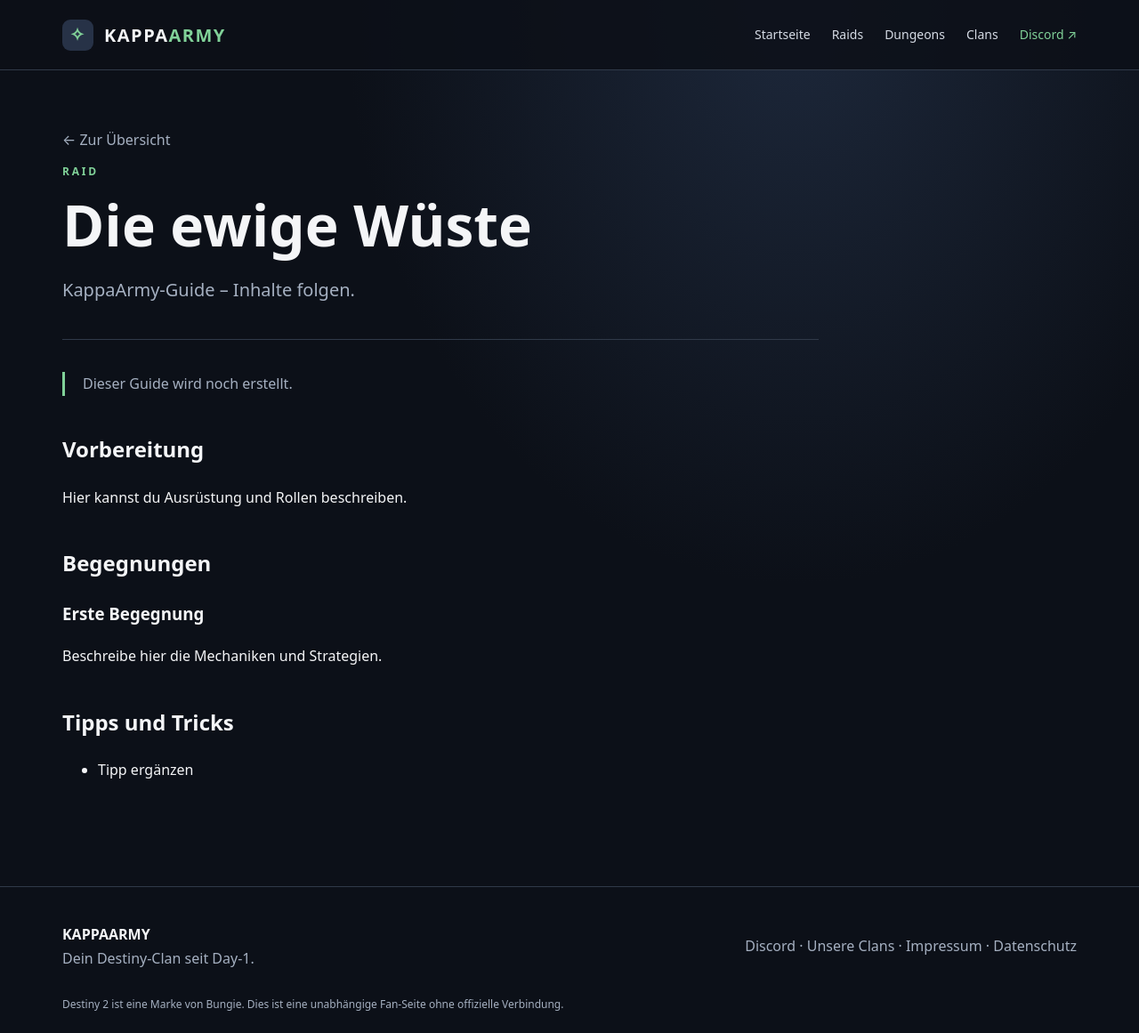
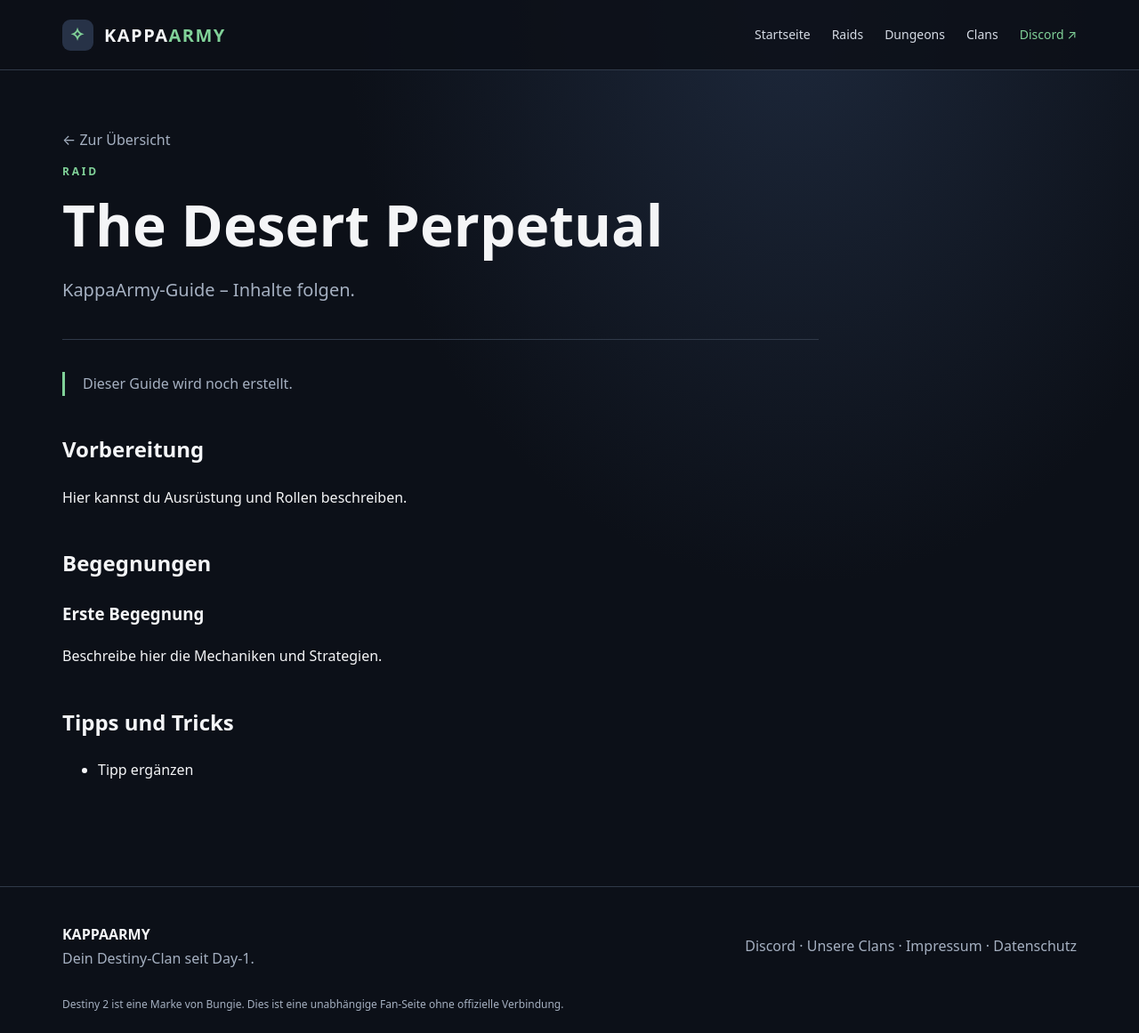
Before and after one commit to KappaArmy/KappaArmy, a Jekyll site: the page built from _raids/the_desert_perpetual.md, in a window 1280 px wide. Shown: the whole page at 89% size. Built offline with Jekyll 4.4.1, drawn with Linux system fonts in a browser that asks for light colours.

Commit message:
Use English raid title

```diff
--- a/_raids/the_desert_perpetual.md
+++ b/_raids/the_desert_perpetual.md
@@ -1,5 +1,5 @@
 ---
-title: "Die ewige Wüste"
+title: "The Desert Perpetual"
 description: "KappaArmy-Guide – Inhalte folgen."
 ---
 
```
